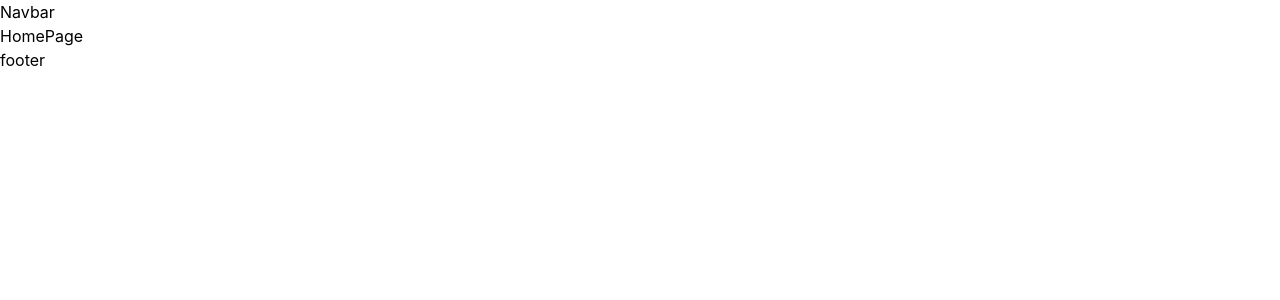
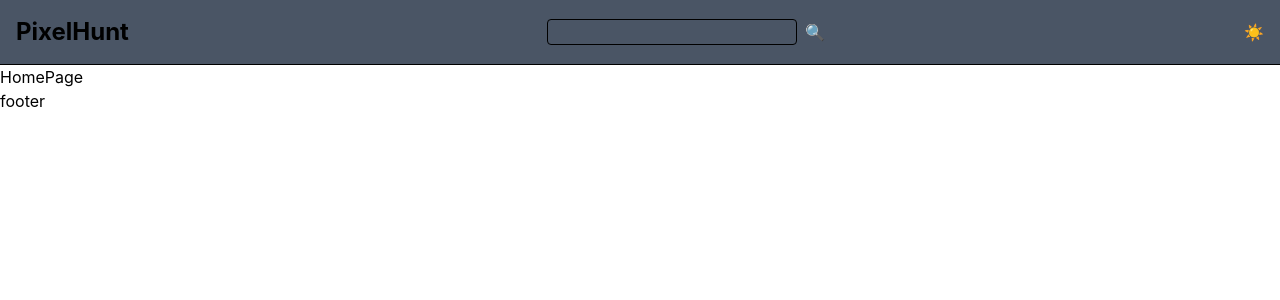
Before and after one commit to Puneetkumarboinpally/PixelHunt, a React (Vite) app: page / in a window 1280 px wide. Shown: the top 300 px of the page. Built offline with nearby package versions, Linux system fonts and the light colour scheme.

Commit message:
redux toggle theme

```diff
--- a/src/app/store.ts
+++ b/src/app/store.ts
@@ -1,5 +1,11 @@
 import { configureStore } from "@reduxjs/toolkit";
+import themeReducer from "../features/themeSlice";
 
 export const store = configureStore({
-  reducer: {},
+  reducer: {
+    darkMode: themeReducer,
+  },
 });
+
+export type RootState = ReturnType<typeof store.getState>;
+export type AppDispatch = typeof store.dispatch;
--- a/src/components/Navbar.tsx
+++ b/src/components/Navbar.tsx
@@ -1,9 +1,20 @@
-import React from 'react'
+import React from "react";
 
 const Navbar = () => {
   return (
-    <div>Navbar</div>
-  )
-}
+    <div className="border-b ">
+      <div className="flex justify-between items-center h-16 px-4 bg-gray-600">
+        <h1 className="text-2xl font-bold ">PixelHunt</h1>
+        <div className="flex gap-2 items-center">
+          <input type="text" className="border rounded " />
+          <button>🔍</button>
+        </div>
+        <div>
+          <div>☀️</div>
+        </div>
+      </div>
+    </div>
+  );
+};
 
-export default Navbar
+export default Navbar;
--- /dev/null
+++ b/src/features/themeSlice.ts
@@ -0,0 +1,26 @@
+import { createSlice } from "@reduxjs/toolkit";
+
+type Theme = "light" | "dark";
+
+interface ThemeState {
+  mode: Theme;
+}
+
+const initialState: ThemeState = {
+  mode: "light",
+};
+
+export const themeSlice = createSlice({
+  name: "theme",
+  initialState,
+  reducers: {
+    toggleTheme: (state) => {
+      state.mode = state.mode === "light" ? "dark" : "light";
+    },
+    setTheme: (state, action) => {
+      state.mode = action.payload;
+    },
+  },
+});
+export const { toggleTheme } = themeSlice.actions;
+export default themeSlice.reducer;
```
Also changed, not shown: src/App.tsx (line endings or trailing spaces).
